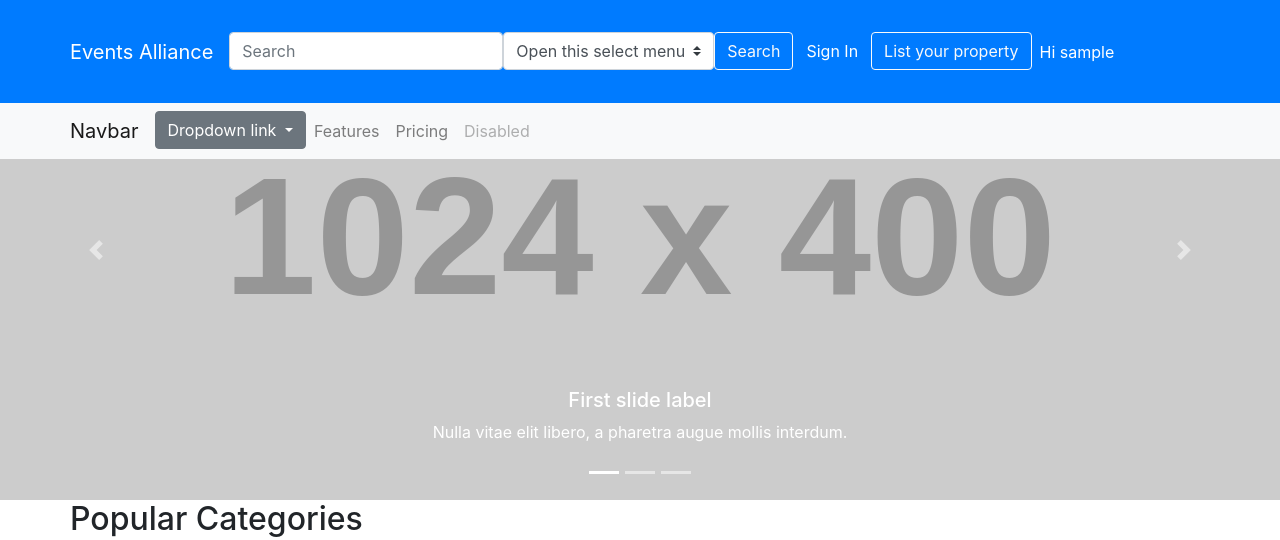
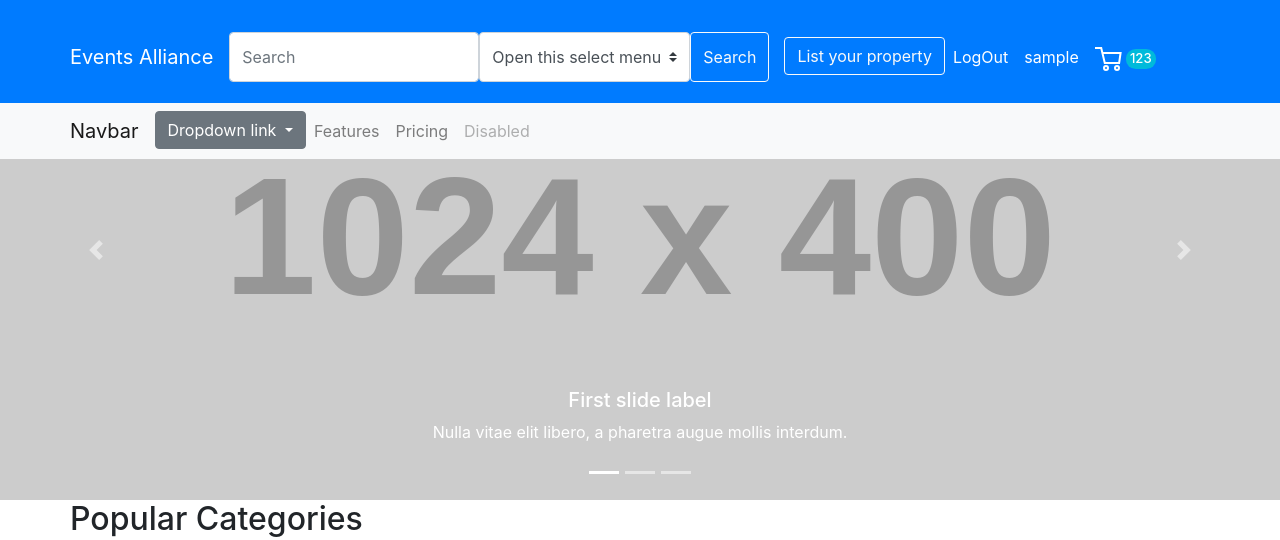
Before and after one commit to Agency254/eventsplannersalliance.com, a Django app: page / in a window 1280 px wide. Shown: the top 540 px of the page. Run offline with Django 3.2, Linux system fonts and the light colour scheme; the visitor is signed in with stand-in values (Sample User, id 1); grey boxes labelled with a size stand in for pictures from a placeholder-image service; data that the repository does not hold is empty; some libraries are stand-ins or nearby versions.

Commit message:
made the navbar dynamic

```diff
--- a/epa_frontend/templates/index.html
+++ b/epa_frontend/templates/index.html
@@ -44,7 +44,7 @@
 
     <div class="container" style="padding: 0 0;">
         <h2>Popular Categories</h2>
-        {% for product in products_based_on_type %}
+        {% for product in property_type %}
             <div class="card mb-3" style="max-width: 540px;">
                 <div class="row no-gutters">
                     <div class="col-md-4">
--- a/epa_frontend/templates/navbar.html
+++ b/epa_frontend/templates/navbar.html
@@ -12,27 +12,45 @@
         <ul class="navbar-nav mr-auto">
           <li class="nav-item">
             <form class="form-inline my-2 my-lg-0">
-                <input class="form-control mr-sm-2" type="search" placeholder="Search" aria-label="Search" style="margin-right: 0px!important;">
-                <select class="custom-select">
+                <input class="form-control mr-sm-2" type="search" placeholder="Search" aria-label="Search" style="margin-right: 0px!important; width: 250px; height: 50px;">
+                <select class="custom-select" style="height: 50px;">
                   <option selected>Open this select menu</option>
                   <option value="1">One</option>
                   <option value="2">Two</option>
                   <option value="3">Three</option>
                 </select>
-                <button class="btn btn-outline-light my-2 my-sm-0" type="submit">Search</button>
+                <button class="btn btn-outline-light my-2 my-sm-0" type="submit"  style="height: 50px;">Search</button>
             </form>
           </li>
-
             <li class="nav-item">
+                <button class="btn btn-outline-light my-2 my-sm-0" onclick="window.location.href = '/merchants/new/';" style="margin-left: 15px; margin-top: .3125rem!important;">List your property</button>
+            </li>
+            {% if user.is_authenticated %}
+                <li class="nav-item" style="padding-top: .3125rem;">
+                    <a class="nav-item nav-link text-white" href="/accounts/logout/">LogOut</a>
+{#                    <button class="btn btn-outline-light my-2 my-sm-0" onclick="window.location.href = '';">LogOut</button>#}
+                </li>
+                <li class="nav-item" style="padding-top: .3125rem;">
+                    <a class="nav-link text-white" href="/accounts/profile">{{ user.username }}</a>
+                </li>
+            {%  else %}
+            <li class="nav-item"  style="padding-top: .3125rem;">
                 <button type="button" class="btn btn-primary" data-toggle="modal" data-target="#exampleModal">
                     Sign In
                 </button>
             </li>
-            <li class="nav-item">
-                <button class="btn btn-outline-light my-2 my-sm-0" onclick="window.location.href = '/merchants/new/';">List your property</button>
-            </li>
-            <li class="nav-item">
-                <a class="nav-link text-white" href="/accounts/profile">Hi {{ user.username }}</a>
+            {% endif %}
+            <li class="nav-item" style="padding-top: .3125rem;">
+                <a class="nav-link text-white" href="#">
+                    <svg class="icon icon--cart" viewBox="0 0 27 24" role="presentation" style="width: 27px; height: 24px;">
+                      <g transform="translate(0 1)" stroke-width="2" stroke="currentColor" fill="none" fill-rule="evenodd">
+                         <circle stroke-linecap="square" cx="11" cy="20" r="2"></circle>
+                         <circle stroke-linecap="square" cx="22" cy="20" r="2"></circle>
+                         <path d="M7.31 5h18.27l-1.44 10H9.78L6.22 0H0"></path>
+                      </g>
+                   </svg>
+                    <span class="header__cart-count" style="display: inline-flex; right: -14px; top: -7px; align-items: center; justify-content: center; height: 20px; min-width: 20px; padding: 4px; font-size: 13px; font-weight: 500; text-align: center; background: #00badb; color: #fff; border-radius: 1.75em; transition: -webkit-transform 0.35s ease-in-out; will-change: transform; -webkit-transform: scale(1.01); transform: scale(1.01); z-index: 1;">123</span>
+                </a>
             </li>
         </ul>
 
```
